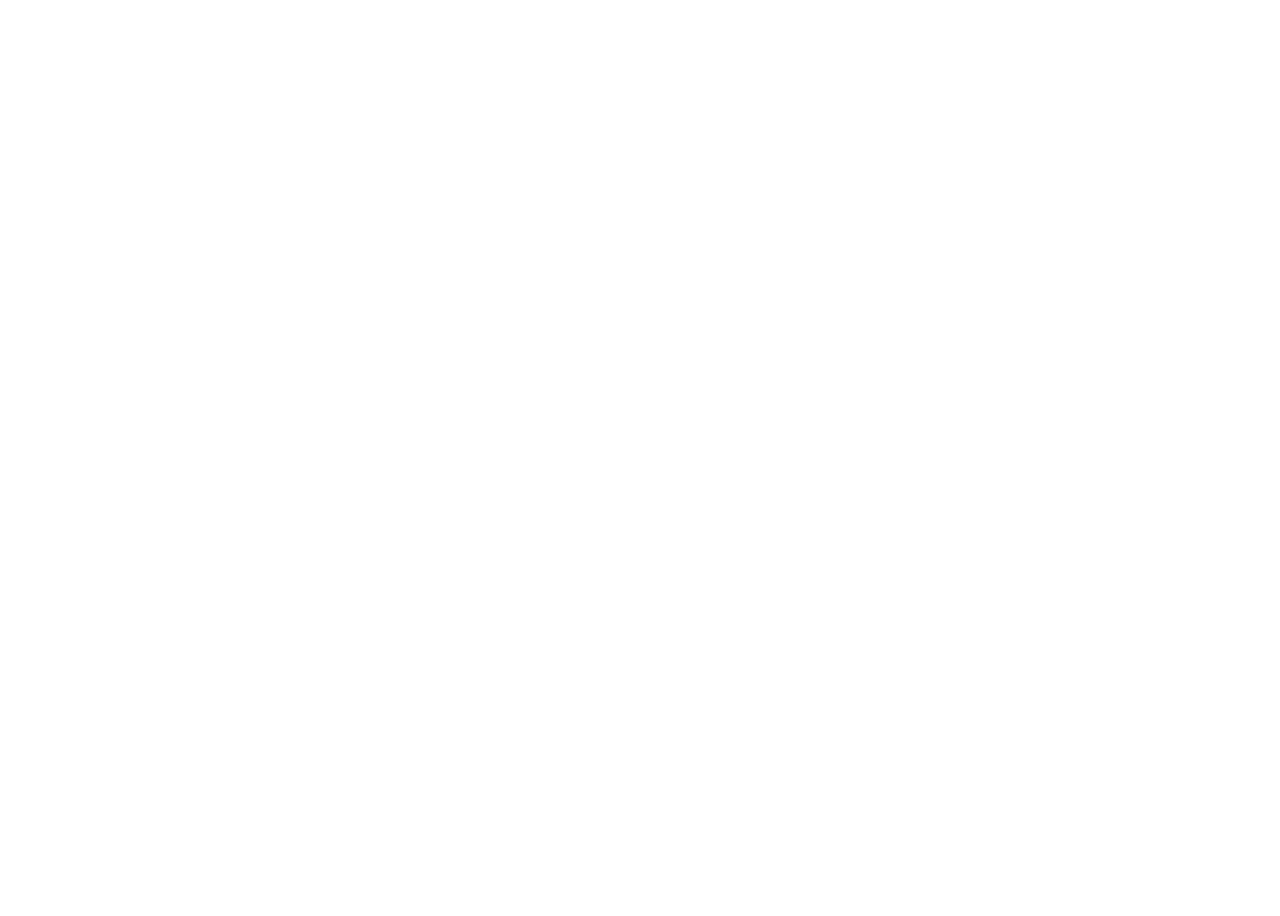
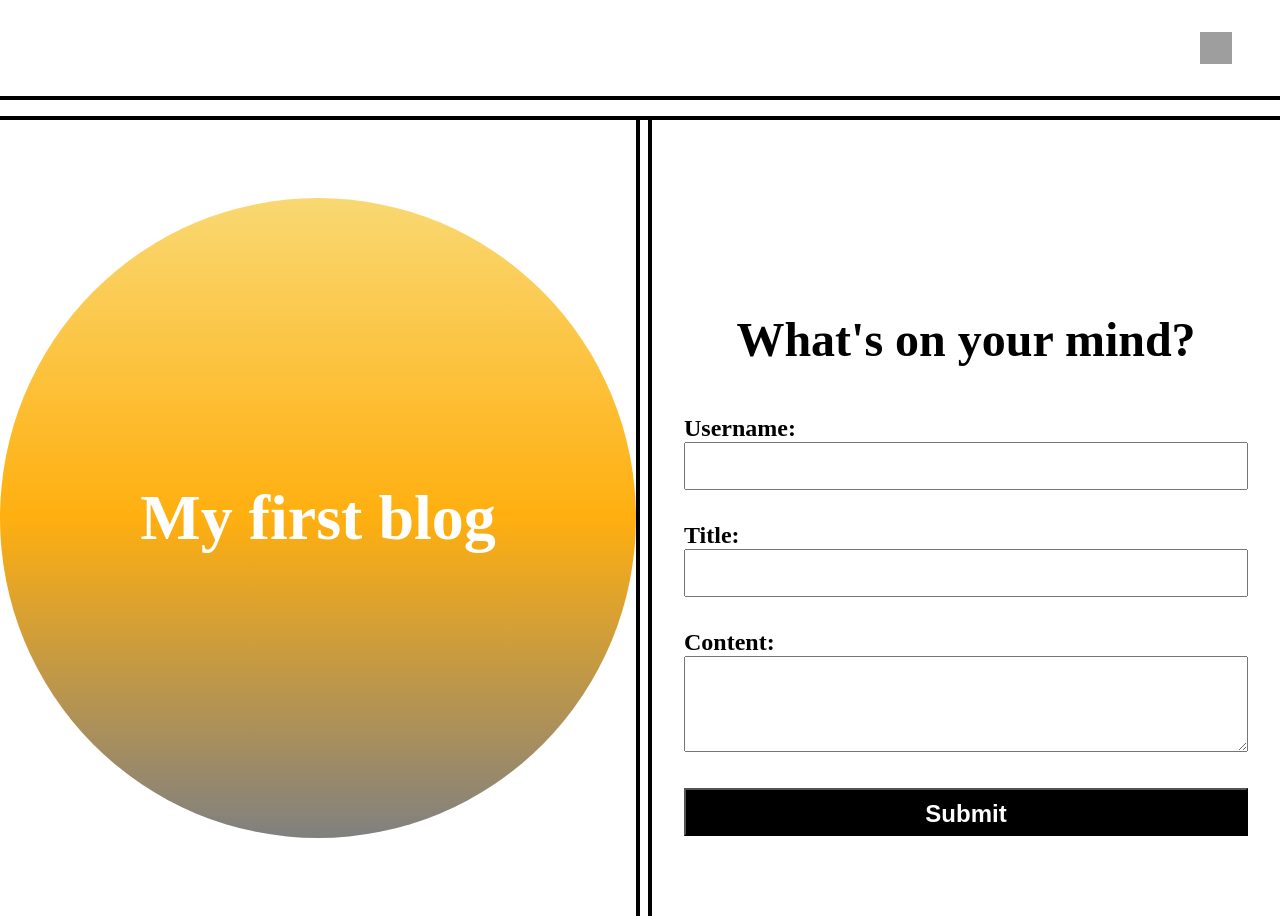
Before and after one commit to Nikky0910/web-api-personal-blog, a plain HTML site: page index.html in a window 1280 px wide. Before the commit the page ends 800 px from the top, so only its background shows below. Drawn offline with Linux system fonts and the light colour scheme; grey boxes are pictures that could not be loaded.

Commit message:
added html and css of landing page

```diff
--- a/assets/css/styles.css
+++ b/assets/css/styles.css
@@ -0,0 +1,103 @@
+:root {
+    --border: 0.3rem solid black;
+    --circle: hsl(40, 100%, 53%);
+    --color-light: white;
+    --h1-size: 4rem;
+    --h2-size: 3rem;
+    --h3-size: 1.5rem;
+}
+* {
+    box-sizing: border-box;
+    padding: 0;
+    margin: 0;
+}
+h1,h2,h3,h4,h5,h6 {
+    font-size: 100%;
+}
+header {
+    display: flex;
+    height: 2rem;
+    justify-content: flex-end;
+    flex-basis: 100%;
+    width: 100%;
+    padding: 3rem;
+    border-bottom: var(--border);
+    align-items: center;
+}
+img {
+    width: 2rem;
+    height: 2rem;
+}
+main {
+    display: flex;
+    border-top: var(--border);
+    margin: 1rem 0 0;
+    height: 100vh;
+}
+main section {
+    width: 50%;
+    display: flex;
+    justify-content: center;
+}
+#b-right{
+    border-right: var(--border);
+    align-items: center;
+    margin-right: 0.5rem;
+}
+figure {
+    background-image: repeating-linear-gradient(rgb(249, 216, 114), var(--circle), grey);
+    background-size: cover;
+    width: 40rem;
+    height: 40rem;
+    border-radius: 50%;
+    display: flex;
+    justify-content: center;
+    align-items: center;
+}
+figure h1 {
+    color: var(--color-light);
+    font-size: var(--h1-size);
+}
+#b-left {
+    flex-wrap: wrap;
+    padding: 6rem 2rem 0;
+    align-content: center;
+    border-left: var(--border);
+
+}
+#b-left h2 {
+    width: 100%;
+    font-size: var(--h2-size);
+    padding: 2rem;
+    text-align: center;
+}
+form {
+    width: 100%;
+}
+form .field {
+    padding: 1rem 0;
+}
+form .field input,
+form .field textarea,
+form .field a button {
+    width: 100%;
+}
+form .field input,
+.field a button {
+    height: 3rem;
+    line-height: 3rem;
+    font-size: var(--h3-size);
+}
+form .field textarea {
+    height: 6rem;
+}
+
+form .field label,
+form .field a button {
+    font-size: var(--h3-size);
+    font-weight: bold;
+}
+form .field a button {
+    color: var(--color-light);
+    background-color: black;
+}
--- a/index.html
+++ b/index.html
@@ -3,11 +3,42 @@
 <head>
     <meta charset="UTF-8">
     <meta name="viewport" content="width=device-width, initial-scale=1.0">
-    <title>Document</title>
+    <title>My blog</title>
     <link rel="stylesheet" href="./assets/css/form.css">
     <link rel="stylesheet" href="./assets/css/styles.css">
 </head>
 <body>
+    <header>
+        <img id="theme" src="https://static-00.iconduck.com/assets.00/sun-symbol-emoji-1024x1024-ys649vi7.png" data-sun= "https://static-00.iconduck.com/assets.00/sun-symbol-emoji-1024x1024-ys649vi7.png" data-moon= "https://upload.wikimedia.org/wikipedia/commons/thumb/e/ee/Weather_icon_-_full_moon.svg/1200px-Weather_icon_-_full_moon.svg.png" data-status= "sun" alt="sun">
+    </header>
+    <main>
+        <section id="b-right">
+            <figure>
+                <h1>My first blog</h1>
+            </figure>
+        </section>
+        <section id="b-left">
+            <h2>What's on your mind?</h2>
+            <form>
+                <div class="field">
+                    <label for="username">Username:</label>
+                    <input type="text" id="username" name="user">
+                </div>
+                <div class="field">
+                    <label for="title">Title:</label>
+                    <input type="text" id="title" name="title">
+                </div>
+                <div class="field">
+                    <label for="content">Content:</label>
+                    <textarea id="content" name="content"></textarea>
+                </div>
+                <div class="field">
+                    <a href="./blog.html"><button>Submit</button></a>
+                </div>
+            </form>
+        </section>
+    </main>
+
 
     <script src="./assets/js/form.js"></script>
     <script src="./assets/js/logic.js"></script>
```
